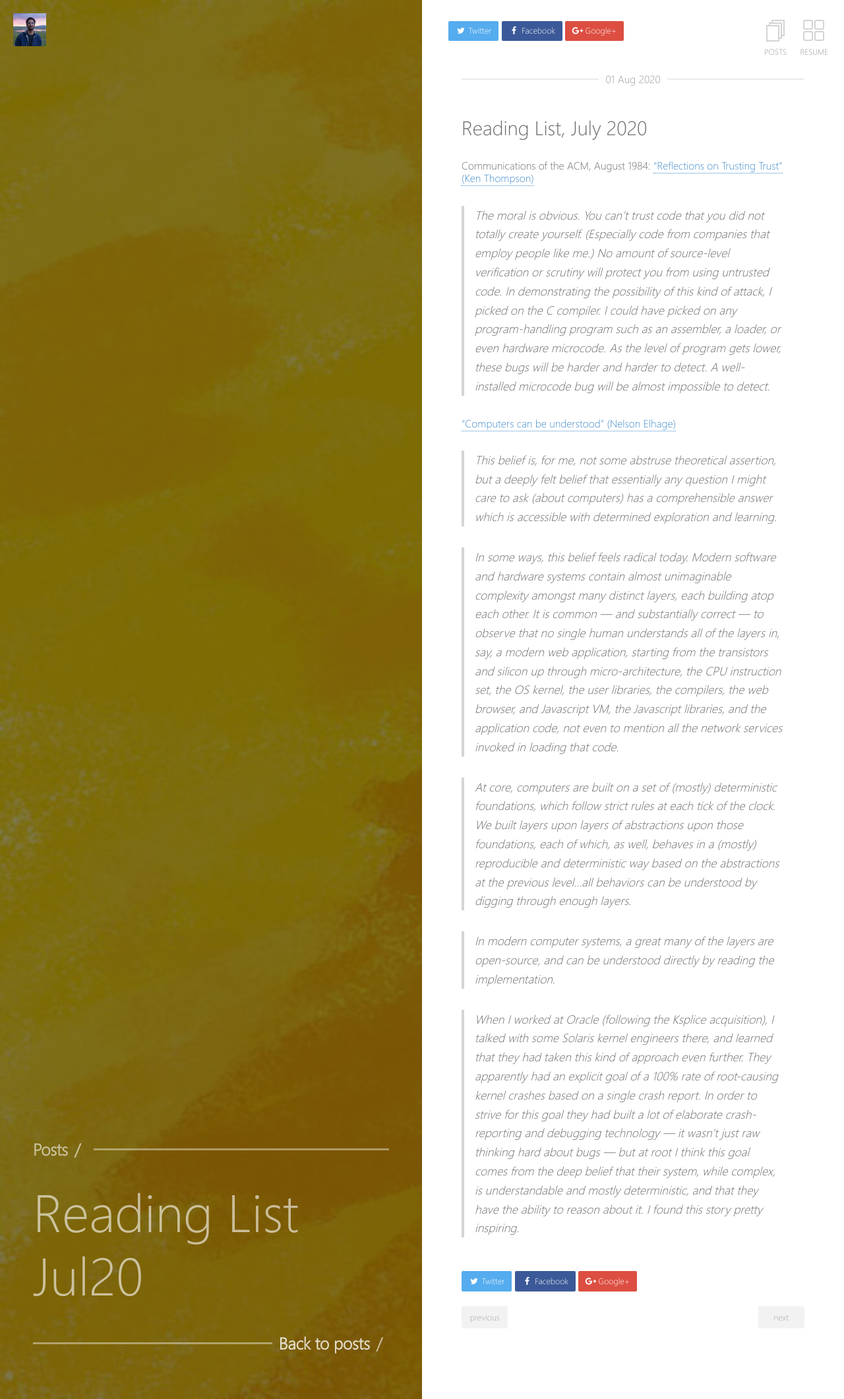
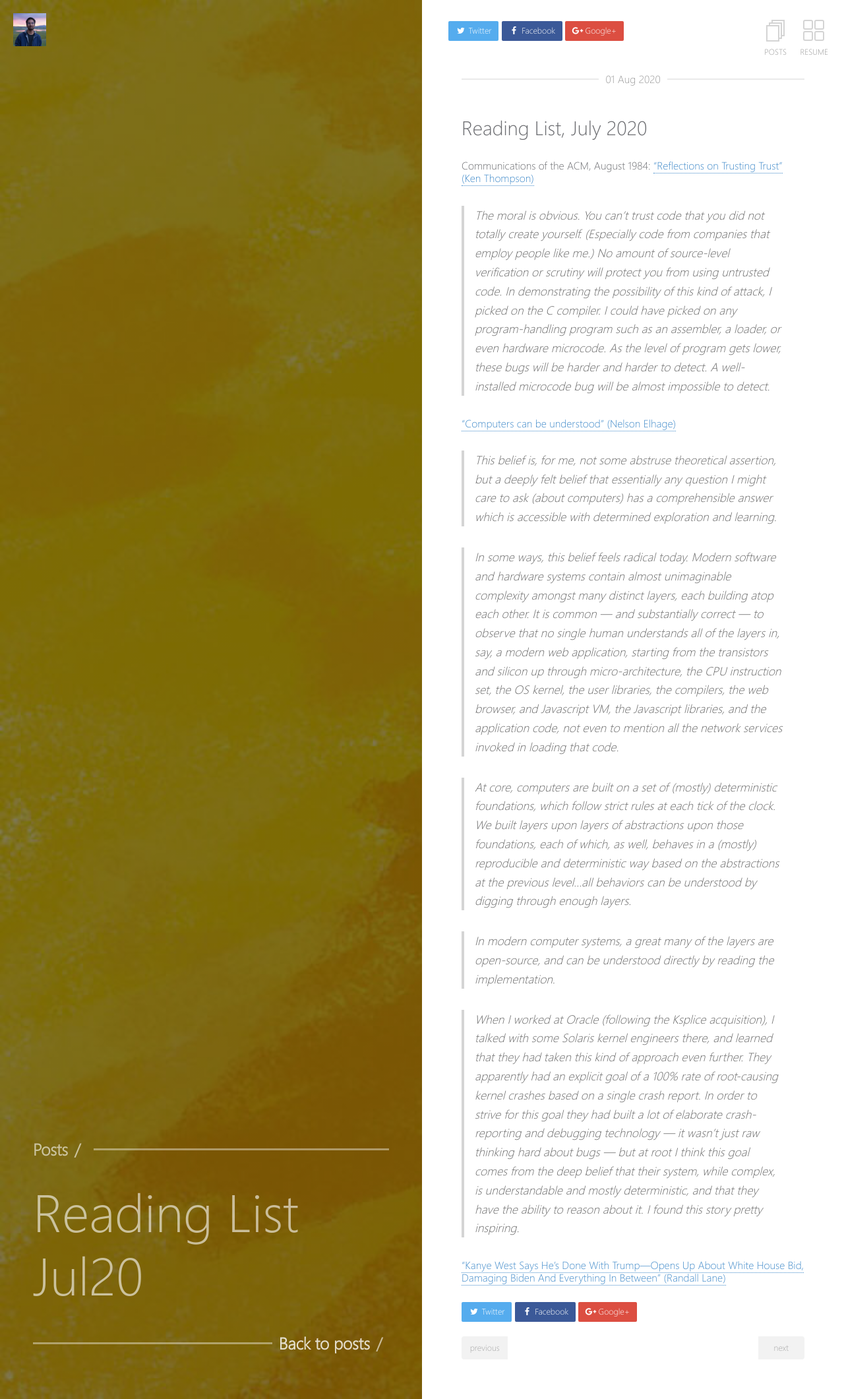
Before and after one commit to sumeet-bansal/sumeet-bansal.github.io, a Jekyll site: the page built from _posts/2020-08-01-reading-list-jul20.md, in a window 1280 px wide. Shown: the whole page at 66% size. Built offline with Jekyll 4.4.1, drawn with Linux system fonts in a browser that asks for light colours; our own code applies the rules of GitHub Pages for plain Markdown files.

Commit message:
Update 2020-08-01-reading-list-jul20.md

```diff
--- a/_posts/2020-08-01-reading-list-jul20.md
+++ b/_posts/2020-08-01-reading-list-jul20.md
@@ -13,3 +13,5 @@
 > In modern computer systems, a great many of the layers are open-source, and can be understood directly by reading the implementation.
 
 > When I worked at Oracle (following the Ksplice acquisition), I talked with some Solaris kernel engineers there, and learned that they had taken this kind of approach even further. They apparently had an explicit goal of a 100% rate of root-causing kernel crashes based on a single crash report. In order to strive for this goal they had built a lot of elaborate crash-reporting and debugging technology — it wasn’t just raw thinking hard about bugs — but at root I think this goal comes from the deep belief that their system, while complex, is understandable and mostly deterministic, and that they have the ability to reason about it. I found this story pretty inspiring.
+
+#### ["Kanye West Says He’s Done With Trump—Opens Up About White House Bid, Damaging Biden And Everything In Between" (Randall Lane)](https://www.forbes.com/sites/randalllane/2020/07/08/kanye-west-says-hes-done-with-trump-opens-up-about-white-house-bid-damaging-biden-and-everything-in-between/)
```
